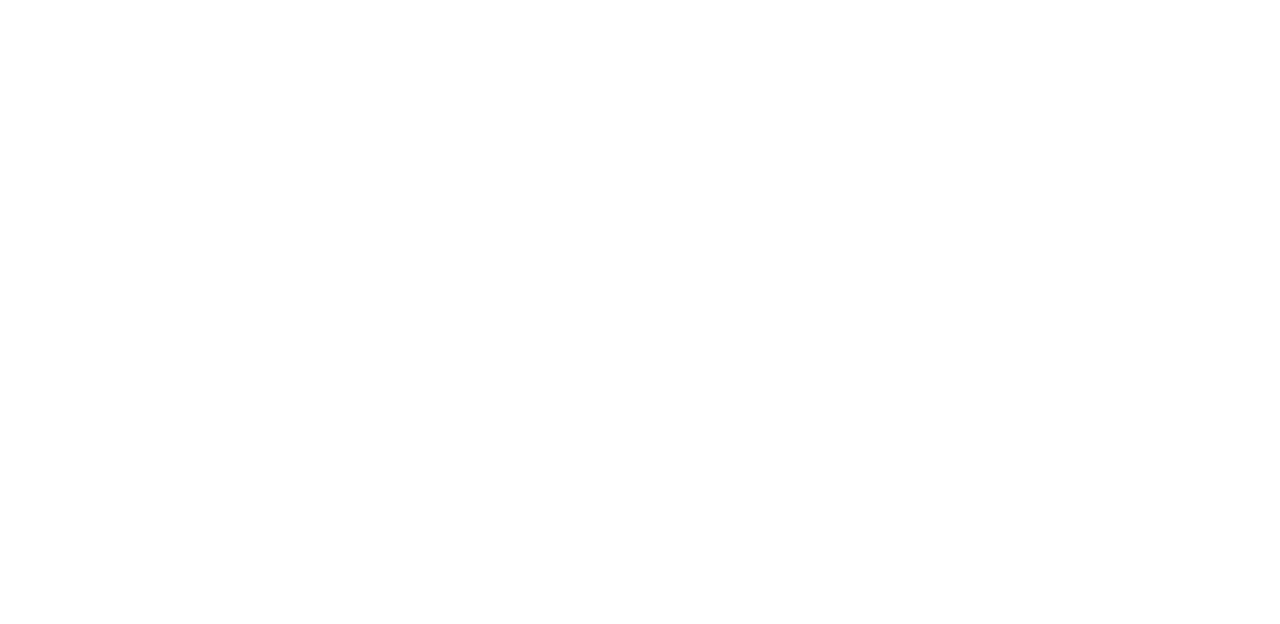
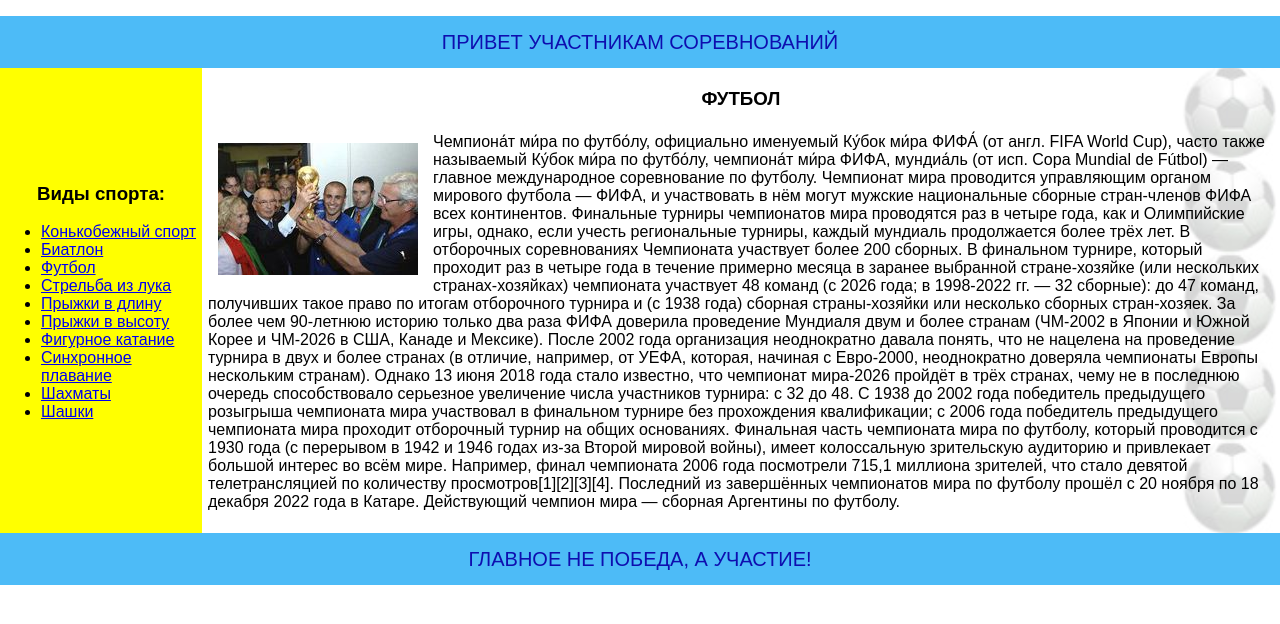
Before and after one commit to Pavel296/Fireblade, a plain HTML site: page Home/03_CSS/Base/TABL.html in a window 1280 px wide. Drawn offline with Linux system fonts and the light colour scheme.

Commit message:
Done Tabl

```diff
--- a/Home/03_CSS/Base/TABL.html
+++ b/Home/03_CSS/Base/TABL.html
@@ -0,0 +1,58 @@
+<!DOCTYPE html>
+<html lang="en">
+<head>
+    <meta charset="UTF-8">
+  <style>
+    .big {color: rgb(14, 14, 175);
+        font-size: 20px;
+        background-color: rgb(77, 187, 247);
+        height: 50px;
+        text-align: center;}
+    .menu {background-color: yellow; width: 200px;}
+   body {margin: 0; padding: 0; font-family: Arial, Helvetica, sans-serif;}
+
+  </style>
+    <title>TABL</title>
+</head>
+<body>
+    <table style="width: 100%; border-spacing: 0;">
+        <tr>
+            <td colspan="2" class="big">ПРИВЕТ УЧАСТНИКАМ СОРЕВНОВАНИЙ</td>
+
+        </tr>
+        <tr>
+           <td class="menu">
+        <h3 style="text-align: center;">Виды спорта:</h3>
+        <ul style="text-align: left;">
+            <li><a href="http://ru.sport-wiki.org/vidy-sporta/konkobezhnyy-sport/">Конькобежный спорт</a></li>
+            <li><a href="https://www.sport-express.ru/biathlon/">Биатлон</a></li>
+            <li><a href="http://127.0.0.1:5500/Home/03_CSS/Base/TABL.html">Футбол</a></li>
+            <li><a href="https://archeryclub.by/">Стрельба из лука</a></li>
+            <li><a href="https://runetmir.com/sportnorm/pryzhki-v-dlinu-s-razbega-normativy">Прыжки в длину</a></li>
+            <li><a href="https://dlia-sporta.ru/glavnaia/vidy-sporta/pryzhki-v-vysotu/">Прыжки в высоту</a></li>
+            <li><a href="https://www.championat.com/figureskating/">Фигурное катание</a></li>
+            <li><a href="https://sportstar.by/information/articles/sinkhronnoe-plavanie-istoriya-i-tekhnika/">Синхронное плавание</a></li>
+            <li><a href="https://www.chess.com/ru">Шахматы</a></li>
+            <li><a href="https://dni.ru/game/9/">Шашки</a></li>
+        </ul>
+        </td>
+           <td style="background: url(Ball.png) repeat-y right top;">
+            <h3 style="text-align: center;">ФУТБОЛ</h3>
+            <img src="Football.jpeg" alt="Football" style="float: left; margin: 15px;">
+                       <p style="padding:5px;">Чемпиона́т ми́ра по футбо́лу, официально именуемый Ку́бок ми́ра ФИФА́ (от англ. FIFA World Cup), часто также называемый Ку́бок ми́ра по футбо́лу, чемпиона́т ми́ра ФИФА, мундиа́ль (от исп. Copa Mundial de Fútbol) — главное международное соревнование по футболу. Чемпионат мира проводится управляющим органом мирового футбола — ФИФА, и участвовать в нём могут мужские национальные сборные стран-членов ФИФА всех континентов.
+
+            Финальные турниры чемпионатов мира проводятся раз в четыре года, как и Олимпийские игры, однако, если учесть региональные турниры, каждый мундиаль продолжается более трёх лет. В отборочных соревнованиях Чемпионата участвует более 200 сборных. В финальном турнире, который проходит раз в четыре года в течение примерно месяца в заранее выбранной стране-хозяйке (или нескольких странах-хозяйках) чемпионата участвует 48 команд (с 2026 года; в 1998-2022 гг. — 32 сборные): до 47 команд, получивших такое право по итогам отборочного турнира и (с 1938 года) сборная страны-хозяйки или несколько сборных стран-хозяек. За более чем 90-летнюю историю только два раза ФИФА доверила проведение Мундиаля двум и более странам (ЧМ-2002 в Японии и Южной Корее и ЧМ-2026 в США, Канаде и Мексике). После 2002 года организация неоднократно давала понять, что не нацелена на проведение турнира в двух и более странах (в отличие, например, от УЕФА, которая, начиная с Евро-2000, неоднократно доверяла чемпионаты Европы нескольким странам). Однако 13 июня 2018 года стало известно, что чемпионат мира-2026 пройдёт в трёх странах, чему не в последнюю очередь способствовало серьезное увеличение числа участников турнира: с 32 до 48. С 1938 до 2002 года победитель предыдущего розыгрыша чемпионата мира участвовал в финальном турнире без прохождения квалификации; с 2006 года победитель предыдущего чемпионата мира проходит отборочный турнир на общих основаниях.
+
+            Финальная часть чемпионата мира по футболу, который проводится с 1930 года (с перерывом в 1942 и 1946 годах из-за Второй мировой войны), имеет колоссальную зрительскую аудиторию и привлекает большой интерес во всём мире. Например, финал чемпионата 2006 года посмотрели 715,1 миллиона зрителей, что стало девятой телетрансляцией по количеству просмотров[1][2][3][4].
+
+            Последний из завершённых чемпионатов мира по футболу прошёл с 20 ноября по 18 декабря 2022 года в Катаре. Действующий чемпион мира — сборная Аргентины по футболу.</td>
+        </p></tr>
+        <tr>
+            <td colspan="2"  class="big">ГЛАВНОЕ НЕ ПОБЕДА, А УЧАСТИЕ!</td>
+        </tr>
+
+
+
+    </table>
+    </body>
+</html>
```
Also changed, not shown: index.html (+2 -2 lines), Home/03_CSS/Base/Ball.png (added), Home/03_CSS/Base/Football.jpeg (added).
